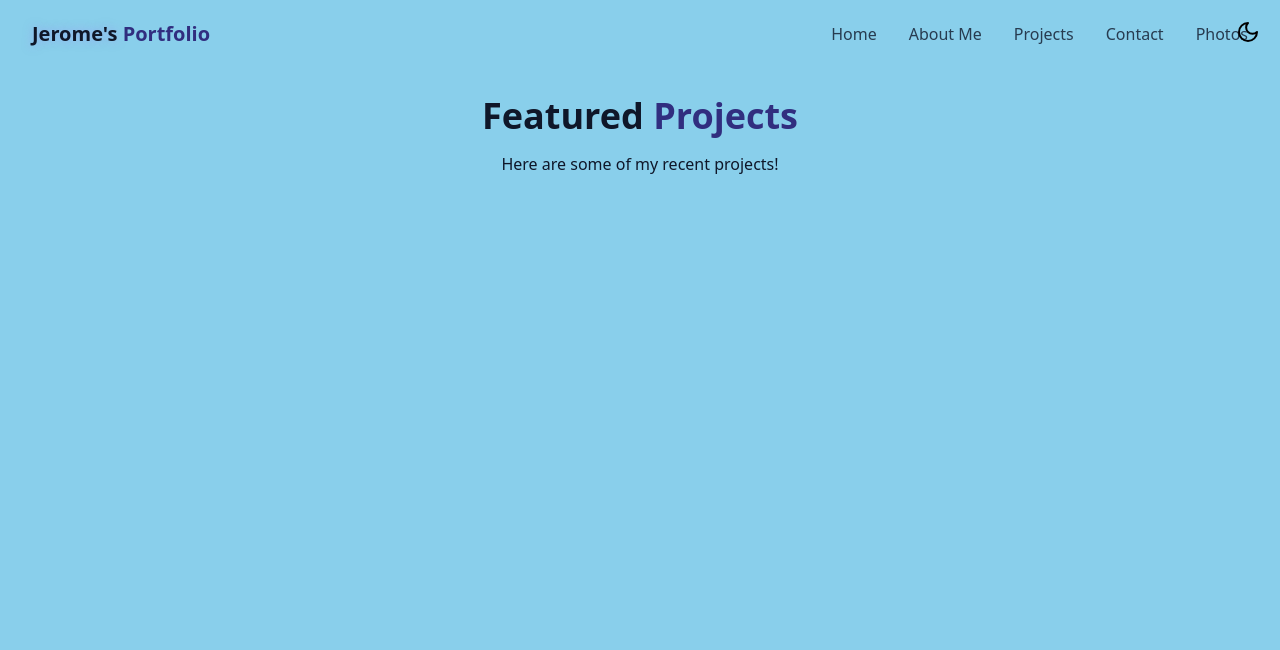
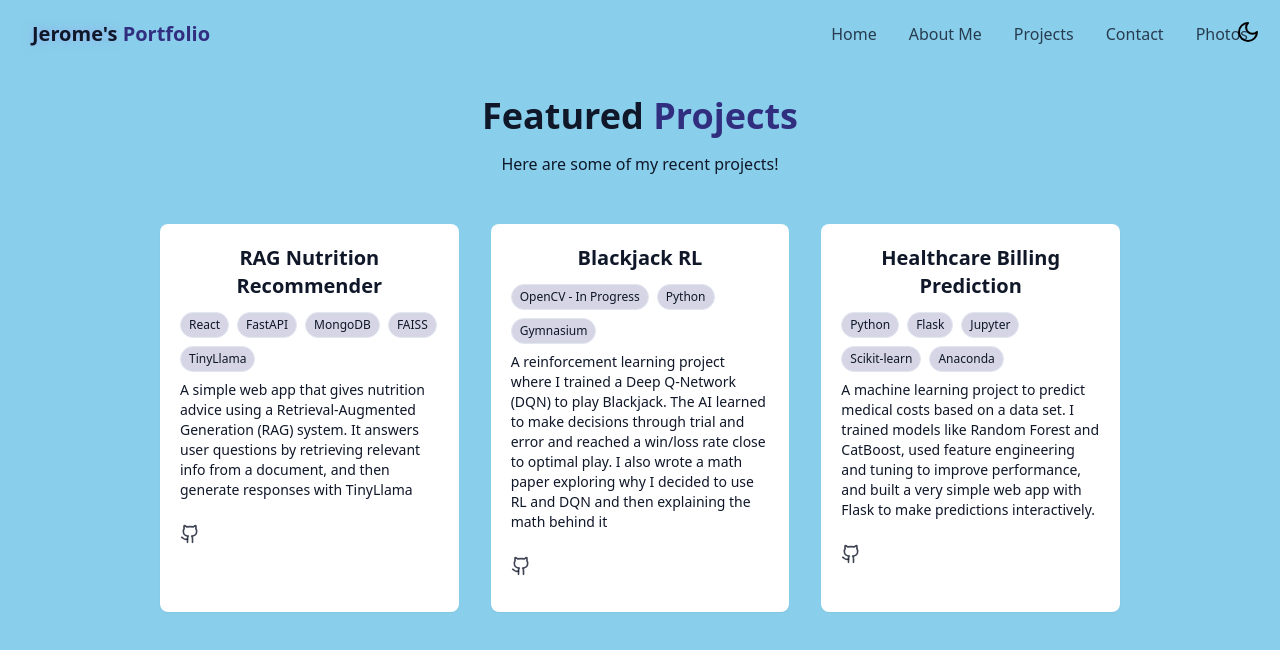
Before and after one commit to Jrodrigo06/personal-website, a React (Vite) app in the folder personal-website/: page /projects in a window 1280 px wide. Shown: the top 650 px of the page. Built offline with nearby package versions, Linux system fonts and the light colour scheme.

Commit message:
Worked more on projects page

```diff
--- a/personal-website/src/pages/Projects.tsx
+++ b/personal-website/src/pages/Projects.tsx
@@ -1,3 +1,4 @@
+import { Github } from "lucide-react"
 import { ThemeToggle } from "../components/ThemeToggle"
 
 const projects = [
@@ -47,10 +48,29 @@ export const Projects = () => {
                 </p>
 
                 <div className="grid grid-cols-1 md:grid-cols-2 lg:grid-cols-3 gap-8">
-                    {projects.map((projects, key) => (
-                        <div key={key} className='group bg-card rounded-lg overflow-hidden shadow-xs card-hover'>
-                            <div>
+                    {projects.map((project, key) => (
+                        <div key={key} className='group text-center bg-card rounded-lg overflow-hidden shadow-xs card-hover'>
+                            <div className="p-5">
+                            <h3 className="text-xl font-semibold mb-3 hover:text-primary transition-colors duration-300"> {project.title} </h3>
+                                <div className="flex flex-wrap gap-2 mb-4 items-center">
+                                    {project.tags.map((tag) => (
+                                        <span className="px-2 py-1 text-xs font-medium rounded-full border bg-primary/20 text-secondary-foreground">{tag}</span>
+                                    ))}
 
+
+                                    <p className="text-left text-muted-foreground text-sm mb-4">{project.description}</p>
+
+                                    <div className="flex justify-between items-center">
+                                        <div className="flex space-x-3">
+                                            <a
+                                            href={project.githubUrl}
+                                            target="_blank"
+                                            className="text-foreground/80 hover:text-primary transition-colors duration-300">
+                                                <Github size={20}/>
+                                            </a>
+                                        </div>
+                                    </div>
+                                </div>
                             </div>
                         </div>
                     ))}
```
